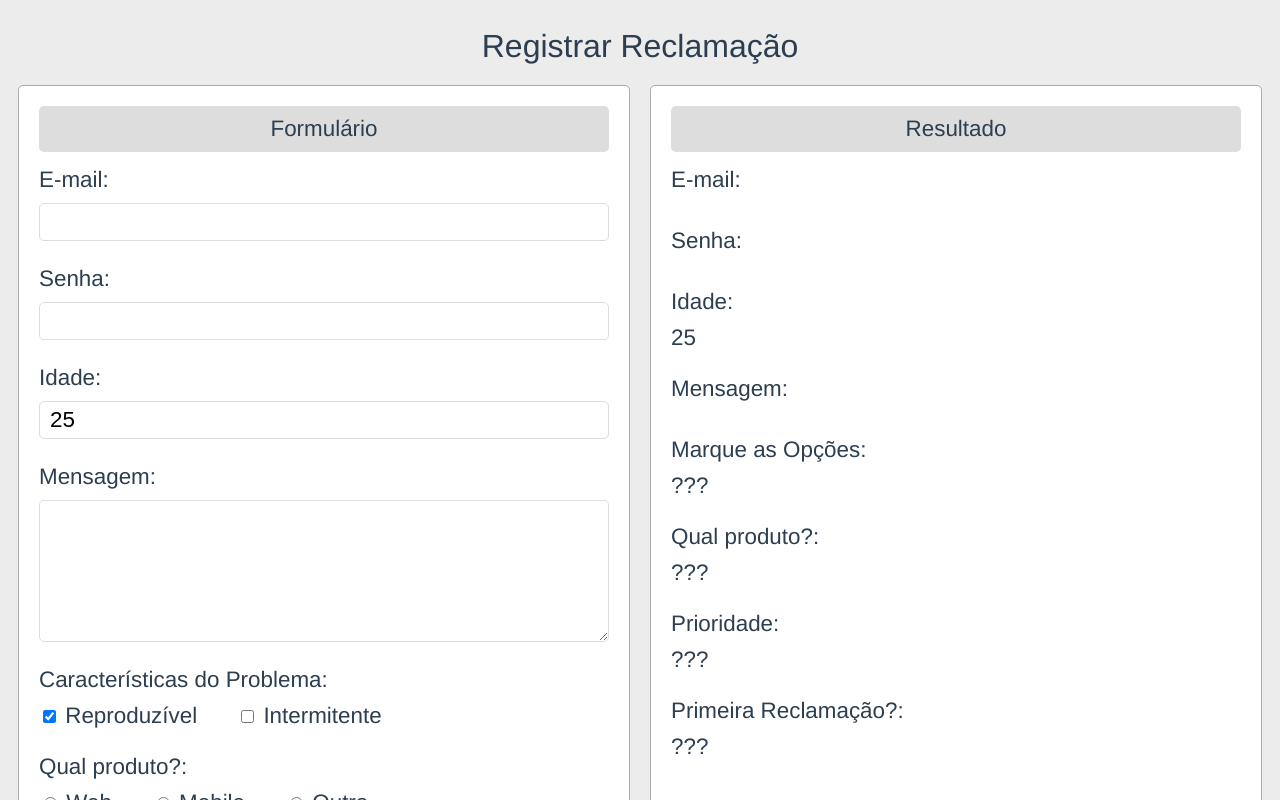
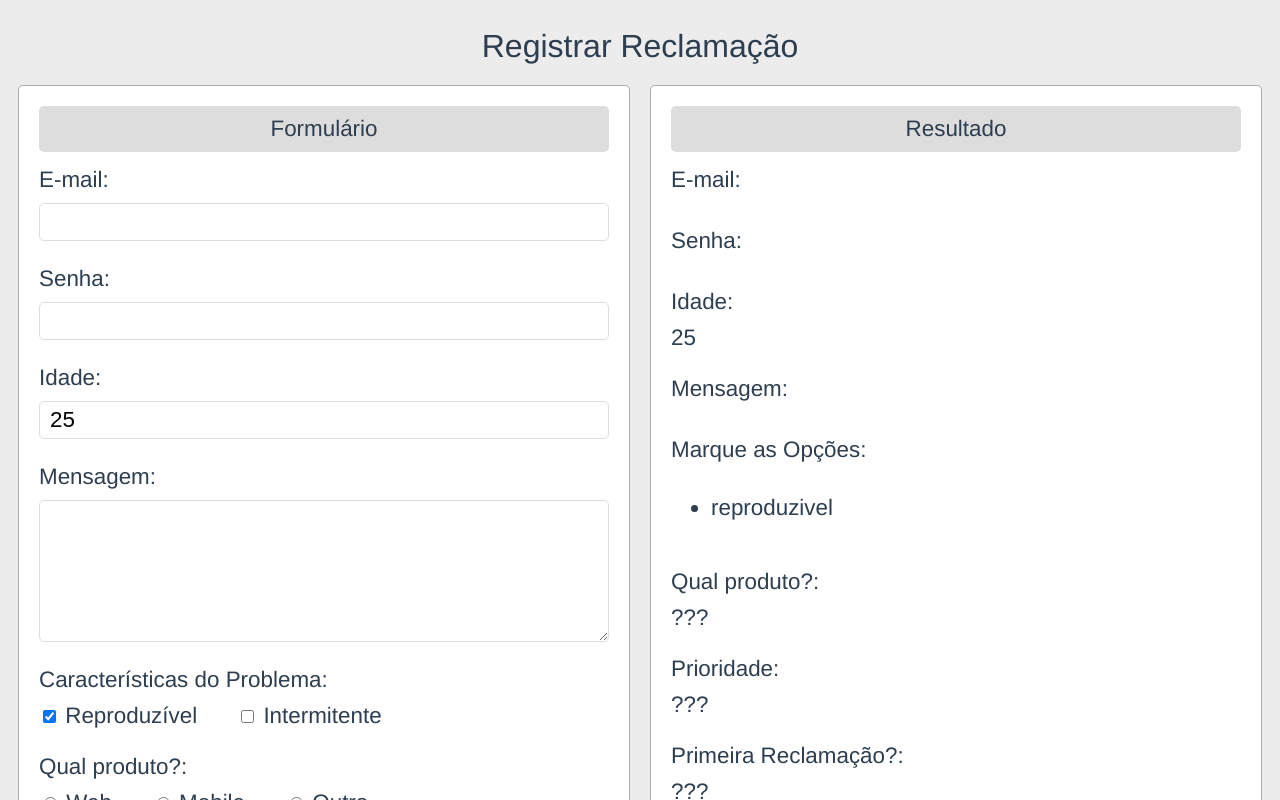
Before and after one commit to dimascapelari/form-final-vue, a Vue app: page / in a window 1280 px wide. Both pictures are taken after a click on the checkbox 49 px from the left and 716 px from the top of the page. Shown: the top 800 px of the page. Built offline with nearby package versions, Linux system fonts and the light colour scheme.

Commit message:
aula 173

```diff
--- a/src/App.vue
+++ b/src/App.vue
@@ -18,10 +18,20 @@
         </Rotulo>
         <Rotulo nome="Características do Problema">
           <span class="mr-4"
-            ><input type="checkbox" value="reproduzivel" /> Reproduzível</span
+            ><input
+              type="checkbox"
+              v-model="caracteristicas"
+              value="reproduzivel"
+            />
+            Reproduzível</span
           >
           <span
-            ><input type="checkbox" value="intermitente" /> Intermitente</span
+            ><input
+              type="checkbox"
+              v-model="caracteristicas"
+              value="intermitente"
+            />
+            Intermitente</span
           >
         </Rotulo>
         <Rotulo nome="Qual produto?">
@@ -55,7 +65,11 @@
           <span style="white-space: pre">{{ mensagem }}</span>
         </Rotulo>
         <Rotulo nome="Marque as Opções">
-          <span>???</span>
+          <span>
+            <ul>
+              <li v-for="c in caracteristicas" :key="c">{{ c }}</li>
+            </ul>
+          </span>
         </Rotulo>
         <Rotulo nome="Qual produto?">
           <span>???</span>
@@ -81,6 +95,7 @@ export default {
   data() {
     return {
       mensagem: "",
+      caracteristicas: [],
       usuario: {
         email: "",
         senha: "",
```
